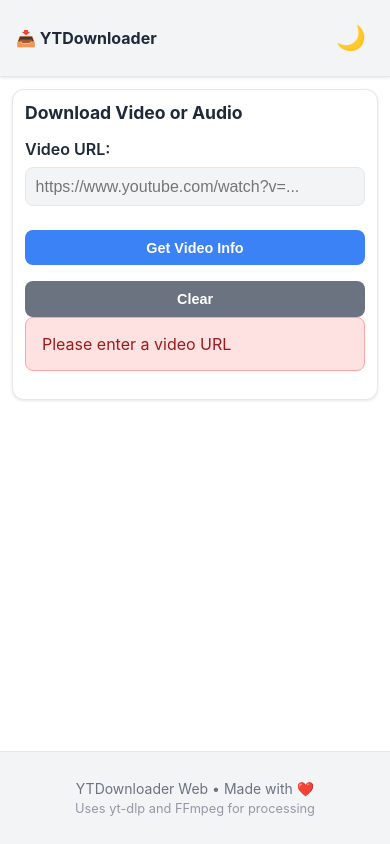
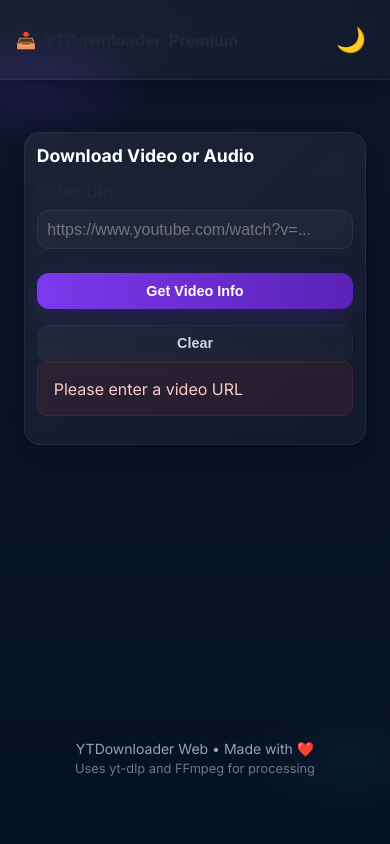
Before and after one commit to itzwish/ffa-downloader, a website: page web/public/index.html in a window 390 px wide. Both pictures are taken after a click on the button "Get Video Info". Drawn offline with Linux system fonts and the light colour scheme.

Commit message:
UI: Premium theme, fonts, and layout polish

```diff
--- a/web/public/index.html
+++ b/web/public/index.html
@@ -6,6 +6,9 @@
     <meta name="description" content="Download videos and audio from YouTube and other platforms">
     <title>YTDownloader - Web</title>
     <link rel="stylesheet" href="styles.css">
+    <link rel="preconnect" href="https://fonts.googleapis.com">
+    <link rel="preconnect" href="https://fonts.gstatic.com" crossorigin>
+    <link href="https://fonts.googleapis.com/css2?family=Inter:wght@300;400;600;700;800&family=Poppins:wght@400;600;700&display=swap" rel="stylesheet">
     <script>
         // Backend API URL (Replit) - include /api so frontend calls correct paths
         window.API_URL = "https://ffa-downloader--itzwish.replit.app/api";
@@ -16,7 +19,7 @@
         <nav class="navbar">
             <div class="navbar-container">
                 <div class="navbar-brand">
-                    <h1>📥 YTDownloader</h1>
+                    <h1>📥 <span class="brand-main">YTDownloader</span> <span class="brand-badge">Premium</span></h1>
                 </div>
                 <div class="navbar-menu">
                     <button class="theme-toggle" id="themeToggle" title="Toggle theme">🌙</button>
--- a/web/public/styles.css
+++ b/web/public/styles.css
@@ -5,16 +5,18 @@
 }
 
 :root {
-    --primary: #3b82f6;
-    --primary-dark: #2c5aa0;
+    --primary: #7c3aed; /* purple */
+    --primary-dark: #5b21b6;
     --success: #10b981;
     --danger: #ef4444;
     --warning: #f59e0b;
     --secondary: #6b7280;
 
-    --bg-primary: #ffffff;
-    --bg-secondary: #f3f4f6;
-    --bg-tertiary: #e5e7eb;
+    --bg-primary: rgba(255,255,255,0.6);
+    --bg-secondary: rgba(255,255,255,0.08);
+    --bg-tertiary: rgba(255,255,255,0.04);
+    --page-bg-1: #0f172a;
+    --page-bg-2: #071124;
 
     --text-primary: #1f2937;
     --text-secondary: #6b7280;
@@ -46,11 +48,12 @@
 
 html, body {
     height: 100%;
-    font-family: -apple-system, BlinkMacSystemFont, 'Segoe UI', 'Roboto', 'Oxygen',
-        'Ubuntu', 'Cantarell', 'Fira Sans', 'Droid Sans', 'Helvetica Neue', sans-serif;
+    font-family: 'Inter', 'Poppins', -apple-system, BlinkMacSystemFont, 'Segoe UI', 'Roboto', sans-serif;
     -webkit-font-smoothing: antialiased;
     -moz-osx-font-smoothing: grayscale;
-    background-color: var(--bg-primary);
+    background: radial-gradient(1200px 600px at 10% 10%, rgba(124,58,237,0.18), transparent 10%),
+                radial-gradient(1000px 500px at 90% 90%, rgba(16,185,129,0.06), transparent 10%),
+                linear-gradient(180deg, var(--page-bg-1), var(--page-bg-2));
     color: var(--text-primary);
     transition: background-color 0.3s, color 0.3s;
 }
@@ -69,10 +72,11 @@
 
 /* Navbar */
 .navbar {
-    background-color: var(--bg-secondary);
-    border-bottom: 1px solid var(--border-color);
-    padding: 1rem 0;
-    box-shadow: var(--shadow);
+    background: linear-gradient(90deg, rgba(255,255,255,0.04), rgba(255,255,255,0.02));
+    backdrop-filter: blur(6px);
+    border-bottom: 1px solid rgba(255,255,255,0.04);
+    padding: 1.1rem 0;
+    box-shadow: 0 6px 30px rgba(2,6,23,0.6);
 }
 
 .navbar-container {
@@ -85,8 +89,11 @@
 }
 
 .navbar-brand h1 {
-    font-size: 1.5rem;
+    font-size: 1.25rem;
     font-weight: 700;
+    display: flex;
+    align-items: center;
+    gap: 0.5rem;
 }
 
 .navbar-menu {
@@ -112,26 +119,27 @@
 /* Main Container */
 .container {
     flex: 1;
-    max-width: 900px;
-    margin: 0 auto;
-    padding: 2rem 1rem;
-    width: 100%;
+    max-width: 1100px;
+    margin: 2.5rem auto;
+    padding: 2rem 1.25rem;
+    width: 94%;
 }
 
 /* Card */
 .card {
-    background-color: var(--bg-primary);
-    border: 1px solid var(--border-color);
-    border-radius: 0.75rem;
+    background: linear-gradient(135deg, rgba(255,255,255,0.06), rgba(255,255,255,0.03));
+    border: 1px solid rgba(255,255,255,0.06);
+    border-radius: 1rem;
     padding: 2rem;
     margin-bottom: 1.5rem;
-    box-shadow: var(--shadow);
+    box-shadow: 0 10px 40px rgba(2,6,23,0.6);
+    backdrop-filter: blur(8px);
 }
 
 .card h2 {
-    font-size: 1.5rem;
-    margin-bottom: 1.5rem;
-    color: var(--text-primary);
+    font-size: 1.4rem;
+    margin-bottom: 1rem;
+    color: #fff;
 }
 
 .card h3 {
@@ -165,20 +173,20 @@
 .input-group input,
 .input-group select {
     width: 100%;
-    padding: 0.75rem;
-    border: 1px solid var(--border-color);
-    border-radius: 0.5rem;
+    padding: 0.9rem 1rem;
+    border: 1px solid rgba(255,255,255,0.06);
+    border-radius: 0.75rem;
     font-size: 1rem;
-    background-color: var(--bg-secondary);
-    color: var(--text-primary);
-    transition: border-color 0.3s, box-shadow 0.3s;
+    background-color: rgba(255,255,255,0.03);
+    color: #e6eef8;
+    transition: box-shadow 0.25s, transform 0.12s;
 }
 
 .input-group input:focus,
 .input-group select:focus {
     outline: none;
-    border-color: var(--primary);
-    box-shadow: 0 0 0 3px rgba(59, 130, 246, 0.1);
+    border-color: rgba(124,58,237,0.9);
+    box-shadow: 0 6px 30px rgba(124,58,237,0.12);
 }
 
 /* Buttons */
@@ -189,13 +197,13 @@
 }
 
 .btn {
-    padding: 0.75rem 1.5rem;
+    padding: 0.8rem 1.6rem;
     border: none;
-    border-radius: 0.5rem;
+    border-radius: 0.75rem;
     font-size: 1rem;
-    font-weight: 600;
+    font-weight: 700;
     cursor: pointer;
-    transition: all 0.3s;
+    transition: transform 0.12s ease, box-shadow 0.18s ease;
     display: inline-flex;
     align-items: center;
     justify-content: center;
@@ -213,8 +221,9 @@
 }
 
 .btn-primary {
-    background-color: var(--primary);
+    background: linear-gradient(90deg, var(--primary), var(--primary-dark));
     color: white;
+    box-shadow: 0 8px 30px rgba(124,58,237,0.18);
 }
 
 .btn-primary:hover {
@@ -222,8 +231,9 @@
 }
 
 .btn-secondary {
-    background-color: var(--secondary);
-    color: white;
+    background: linear-gradient(90deg, rgba(255,255,255,0.04), rgba(255,255,255,0.02));
+    color: #cbd5e1;
+    border: 1px solid rgba(255,255,255,0.03);
 }
 
 .btn-secondary:hover {
@@ -231,8 +241,9 @@
 }
 
 .btn-success {
-    background-color: var(--success);
+    background: linear-gradient(90deg, #06b6d4, #10b981);
     color: white;
+    box-shadow: 0 8px 30px rgba(16,185,129,0.12);
 }
 
 .btn-success:hover {
@@ -297,14 +308,14 @@
 }
 
 .quality-btn {
-    padding: 1rem;
-    border: 2px solid var(--border-color);
-    border-radius: 0.5rem;
-    background-color: var(--bg-secondary);
-    color: var(--text-primary);
+    padding: 0.9rem 1rem;
+    border: 1px solid rgba(255,255,255,0.04);
+    border-radius: 0.75rem;
+    background: rgba(255,255,255,0.02);
+    color: #e6eef8;
     cursor: pointer;
-    font-weight: 600;
-    transition: all 0.3s;
+    font-weight: 700;
+    transition: transform 0.12s ease, box-shadow 0.18s ease;
 }
 
 .quality-btn:hover {
@@ -313,9 +324,10 @@
 }
 
 .quality-btn.selected {
-    border-color: var(--primary);
-    background-color: var(--primary);
+    border-color: rgba(124,58,237,0.9);
+    background: linear-gradient(90deg, rgba(124,58,237,0.95), rgba(91,33,182,0.95));
     color: white;
+    box-shadow: 0 12px 40px rgba(124,58,237,0.18);
 }
 
 /* Info Section */
@@ -328,10 +340,14 @@
 
 .thumbnail {
     width: 100%;
-    max-width: 300px;
+    max-width: 340px;
     height: auto;
     border-radius: 0.75rem;
-    border: 1px solid var(--border-color);
+    border: 4px solid transparent;
+    background-image: linear-gradient(180deg, rgba(255,255,255,0.03), rgba(255,255,255,0.02)), linear-gradient(90deg, #7c3aed, #06b6d4);
+    background-origin: border-box;
+    background-clip: padding-box, border-box;
+    box-shadow: 0 12px 40px rgba(2,6,23,0.6);
 }
 
 .info-details h3 {
@@ -355,11 +371,11 @@
 }
 
 .spinner {
-    border: 3px solid var(--border-color);
-    border-top-color: var(--primary);
+    border: 3px solid rgba(255,255,255,0.06);
+    border-top-color: #7c3aed;
     border-radius: 50%;
-    width: 40px;
-    height: 40px;
+    width: 48px;
+    height: 48px;
     animation: spin 0.8s linear infinite;
 }
 
@@ -370,10 +386,10 @@
 /* Messages */
 .error-message {
     padding: 1rem;
-    background-color: #fee2e2;
-    border: 1px solid #fca5a5;
-    border-radius: 0.5rem;
-    color: #991b1b;
+    background-color: rgba(239,68,68,0.08);
+    border: 1px solid rgba(239,68,68,0.12);
+    border-radius: 0.6rem;
+    color: #fecaca;
     margin-bottom: 1rem;
 }
 
@@ -388,9 +404,9 @@
 
 .status-message {
     padding: 1rem;
-    background-color: var(--bg-secondary);
-    border-radius: 0.5rem;
-    color: var(--text-secondary);
+    background: rgba(255,255,255,0.02);
+    border-radius: 0.6rem;
+    color: #cbd5e1;
     margin-bottom: 1rem;
     text-align: center;
 }
@@ -415,7 +431,7 @@
 .progress-bar {
     width: 100%;
     height: 30px;
-    background-color: var(--bg-secondary);
+    background: rgba(255,255,255,0.03);
     border-radius: 0.5rem;
     overflow: hidden;
     border: 1px solid var(--border-color);
@@ -424,7 +440,7 @@
 
 .progress-fill {
     height: 100%;
-    background: linear-gradient(90deg, var(--primary), var(--success));
+    background: linear-gradient(90deg, rgba(124,58,237,0.95), rgba(6,182,212,0.95));
     width: 0%;
     transition: width 0.3s ease;
     display: flex;
@@ -445,11 +461,10 @@
 
 /* Footer */
 .footer {
-    background-color: var(--bg-secondary);
-    border-top: 1px solid var(--border-color);
-    padding: 1.5rem;
+    background: transparent;
+    padding: 2rem 0 4rem 0;
     text-align: center;
-    color: var(--text-secondary);
+    color: #94a3b8;
     font-size: 0.875rem;
     margin-top: auto;
 }
@@ -500,7 +515,7 @@
     }
 
     .navbar-brand h1 {
-        font-size: 1.25rem;
+        font-size: 1.05rem;
     }
 }
 
```
